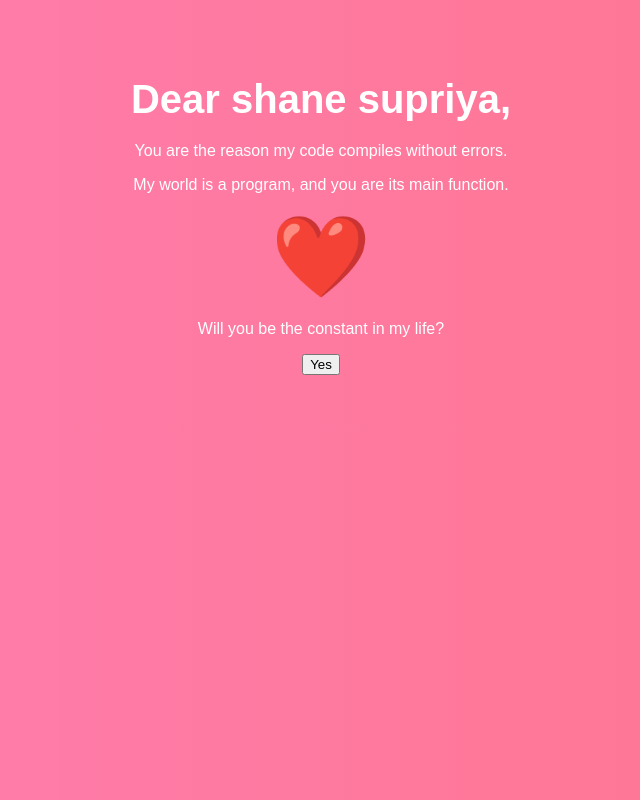
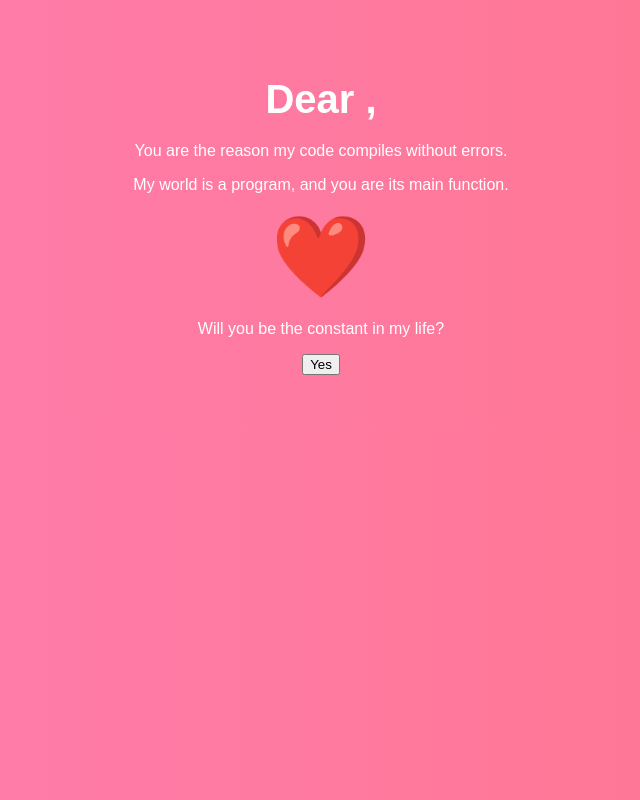
Before and after one commit to suspect28/srishi, a plain HTML site: page sup.html in a window 1280 px wide. Shown: the whole page, without its empty margins (319-959 px from the left). Drawn offline with Linux system fonts and the light colour scheme.

Commit message:
Update  orig.html

```diff
--- a/sup.html
+++ b/sup.html
@@ -51,7 +51,7 @@
 </head>
 <body>
     <div class="container">
-        <h1>Dear shane supriya,</h1>
+        <h1>Dear ,</h1>
         <p>You are the reason my code compiles without errors.</p>
         <p>My world is a program, and you are its main function.</p>
         <div class="heart">❤️</div>
```
